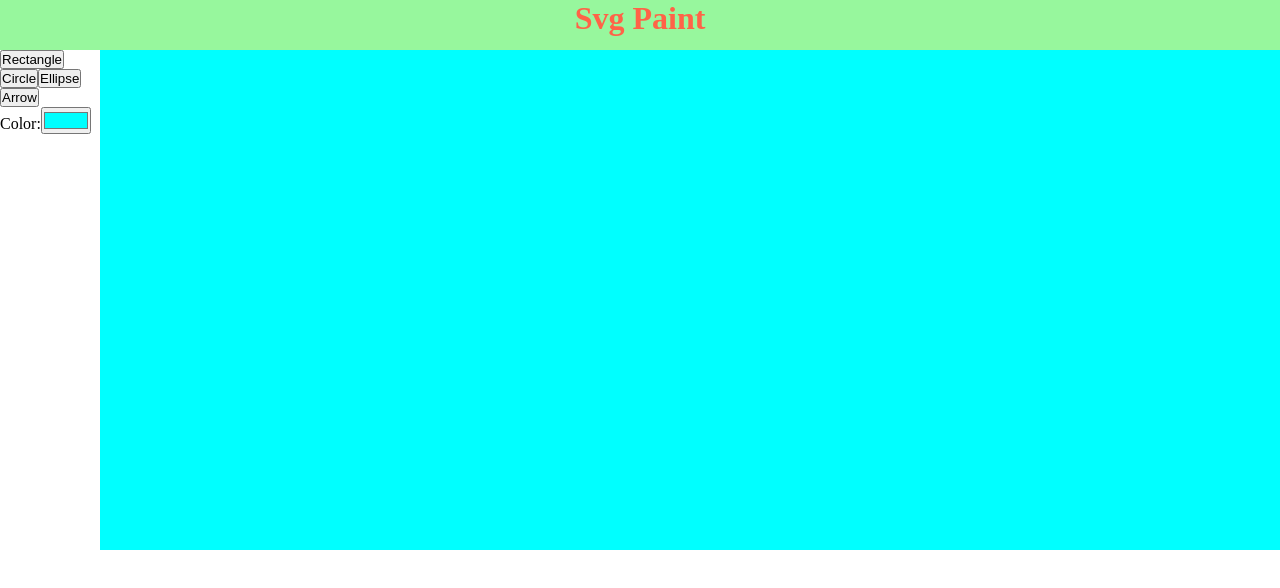
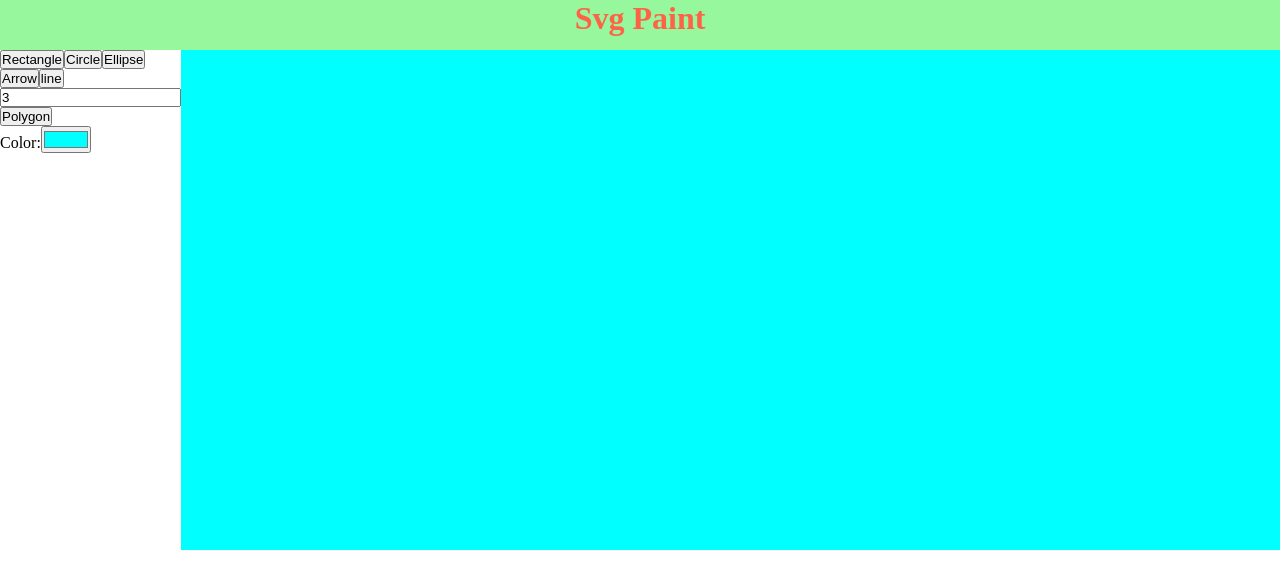
Before and after one commit to abhay18e/Svg-Paint-Reactjs, a React (Create React App) app: page / in a window 1280 px wide. Shown: the top 588 px of the page. Built offline with nearby package versions, Linux system fonts and the light colour scheme.

Commit message:
update....

```diff
--- a/src/App.js
+++ b/src/App.js
@@ -4,19 +4,21 @@ import DrawHandles from './component/draw-handles';
 import DrawShape from './component/draw-shape';
 import SidePanel from './component/side-panel';
 import rotatedVector from './util/rotate-vector';
-import customShape from './util/custom-shape';
+import shapeInfo from './util/shape-info';
 
 function App(){
   let [shapeList,setShapeList] = useState([])
   let [isDragging,setIsDragging] = useState(false)
   let [activShapeIndex,setActiveShapeIndex] = useState(null)
   let [activeHandle,setActiveHandle] = useState("")
+  let [activeLineHandleIndex,setActiveLineHandleIndex] = useState(0)
   let [backgroundColor,setBackgroundColor] = useState("#00ffff")
   let svgEl = useRef(null)
 
   function handlePointerUp(e){
     setIsDragging(false)
     setActiveHandle("")
+    setActiveLineHandleIndex(0)
   }
 
   function handlePointerMove(e){
@@ -45,7 +47,7 @@ function App(){
     let {x:pointerX,y:pointerY} = rotatedVector(cx,cy,pointer,-1*newShape.rotation)
 
     if(isDragging){
-
+       console.log(activeHandle)
       switch(activeHandle){
         case "bottom-right-handle":
           newShape.width  = Math.max( pointerX-newShape.x , MIN_WIDTH_HEIGHT)
@@ -64,6 +66,13 @@ function App(){
         case "rotate-handle":
           let radians = Math.atan2(pointerY-newShape.y,pointerX-newShape.x)
           newShape.rotation  = radians*180/Math.PI
+          break;
+        case "line-handle":
+          console.log(activeLineHandleIndex)
+          let newPoints = [...newShape.points]
+          newPoints[Number(activeLineHandleIndex)] = {x:pointer.x,y:pointer.y}
+          newShape.points = newPoints
+          break;
         default:
           break;
       }
@@ -73,21 +82,17 @@ function App(){
 
   }
 
-  function addShape(shapeType){
+  function addShape(shapeType,vertexCount=0){
 
-    setShapeList([...shapeList,{
-      type:shapeType,
-      x:100,
-      y:100,
-      width:100,
-      height:100,
-      fillColor:"#ff0000",
-      strokeColor:"#808080",
-      strokeWidth:2,
-      rotation:0
-    }])
+    if(shapeType === "line"){
+      setShapeList([...shapeList,shapeInfo.defaultLineDimension(shapeType)])
+    }else if(shapeType === "polygon"){
+      setShapeList([...shapeList,shapeInfo.defaultPolygonDimension(shapeType,vertexCount)])
+    }else {
+      setShapeList([...shapeList,shapeInfo.defaultSquareDimension(shapeType)])
+    }
     setActiveShapeIndex(shapeList.length)
-
+    return
   }
 
   function updateShapeList(shape){
@@ -97,8 +102,6 @@ function App(){
   }
 
   function handleCLick(e){
-    console.log(e.target)
-
     if(e.target.id === "outer-container" || e.target.id === "svg-container"){
       setActiveShapeIndex(null)
     }
@@ -127,6 +130,7 @@ function App(){
       onTouchEnd={handlePointerUp}
       >
 
+
        {
        shapeList.map((shape,index)=>
           <DrawShape
@@ -142,6 +146,7 @@ function App(){
         shape={shapeList[activShapeIndex]}
         setIsDragging={setIsDragging}
         setActiveHandle={setActiveHandle}
+        setActiveLineHandleIndex={setActiveLineHandleIndex}
         />
        }
       </svg>
--- a/src/component/draw-handles.js
+++ b/src/component/draw-handles.js
@@ -1,6 +1,6 @@
 import rotateVector from "../util/rotate-vector"
 
-function DrawHandles({shape,setIsDragging,setActiveHandle}){
+function DrawHandles({shape,setIsDragging,setActiveHandle,setActiveLineHandleIndex}){
     let bottomRightHandle = true
     let widthHandle = true
     let heightHandle = true
@@ -44,11 +44,30 @@ function DrawHandles({shape,setIsDragging,setActiveHandle}){
       }
     }
 
-    function handleDown(e){
+    function handleDown(e,lineHandleIndex){
       setIsDragging(true)
-      setActiveHandle(e.target.id)
+      setActiveHandle(e.target.classList[0])
+      setActiveLineHandleIndex(lineHandleIndex)
     }
 
+
+
+    if(shape.type === "line" || shape.type === "polygon"){
+      return <>
+      {
+        shape.points.map((point,i)=>{
+          return <circle
+          cx={point.x}
+          cy={point.y}
+          r={radius}
+          class={`line-handle`}
+          onMouseDown={(e)=>handleDown(e,i)}
+          onTouchStart={(e)=>handleDown(e,i)}
+          />
+        })
+      }
+      </>
+    }
 
 
     return(
@@ -59,7 +78,7 @@ function DrawHandles({shape,setIsDragging,setActiveHandle}){
         cy={rotateVector(cx,cy,handles.rotate,shape.rotation).y}
         r={radius}
         style={style}
-        id='rotate-handle'
+        class='rotate-handle'
         onMouseDown={handleDown}
         onTouchStart={handleDown}
         />
@@ -70,7 +89,7 @@ function DrawHandles({shape,setIsDragging,setActiveHandle}){
         cy={rotateVector(cx,cy,handles.middle,shape.rotation).y}
         r={radius}
         style={style}
-        id='middle-handle'
+        class='middle-handle'
         onMouseDown={handleDown}
         onTouchStart={handleDown}
          />
@@ -81,7 +100,7 @@ function DrawHandles({shape,setIsDragging,setActiveHandle}){
       cy={rotateVector(cx,cy,handles.bottomRight,shape.rotation).y}
       r={radius}
       style={style}
-      id='bottom-right-handle'
+      class='bottom-right-handle'
       onMouseDown={handleDown}
       onTouchStart={handleDown}
       />
@@ -94,7 +113,7 @@ function DrawHandles({shape,setIsDragging,setActiveHandle}){
       onTouchStart={handleDown}
       r={radius}
       style={style}
-      id='width-handle'
+      class='width-handle'
       />
      }
      {
@@ -105,7 +124,7 @@ function DrawHandles({shape,setIsDragging,setActiveHandle}){
       style={style}
       onMouseDown={handleDown}
       onTouchStart={handleDown}
-      id="height-handle"
+      class="height-handle"
       />
      }
       </>
--- a/src/component/draw-shape.js
+++ b/src/component/draw-shape.js
@@ -1,11 +1,11 @@
-import customShape from "../util/custom-shape";
+import shapeInfo from "../util/shape-info";
 
 function DrawShape({shape,index,setActiveShapeIndex}){
 
-    let cx = shape.x + shape.width/2;
-    let cy = shape.y + shape.height/2;
-    let rx = shape.width/2;
-    let ry = shape.height/2;
+    let cx = shape.x + shape.width/2 ||0;
+    let cy = shape.y + shape.height/2 ||0;
+    let rx = shape.width/2 ||0;
+    let ry = shape.height/2 ||0;
 
     let style = {
         transform:`rotate(${shape.rotation}deg)`,
@@ -52,9 +52,9 @@ function DrawShape({shape,index,setActiveShapeIndex}){
         />
         break;
       case "arrow":
-        let points = customShape.arrow.getPoints(shape)
+        let arrowPoints = shapeInfo.customShape.arrow.getPoints(shape)
         return  <polygon
-            points={points}
+            points={arrowPoints}
             fill={shape.fillColor}
             style={style}
             stroke={shape.strokeColor}
@@ -62,6 +62,26 @@ function DrawShape({shape,index,setActiveShapeIndex}){
             onClick={() => setActiveShapeIndex(index)}
           />
           break;
+        case "line":
+          return <line
+            x1={shape.points[0].x}
+            y1={shape.points[0].y}
+            x2={shape.points[1].x}
+            y2={shape.points[1].y}
+            stroke={shape.strokeColor}
+            strokeWidth={shape.strokeWidth}
+            onClick={() => setActiveShapeIndex(index)}
+            />
+          break;
+        case "polygon":
+          let points = shape.points.map(pt=>`${pt.x} ${pt.y}`)
+          return <polygon
+            points={points}
+            fill={shape.fillColor}
+            stroke={shape.strokeColor}
+            strokeWidth={shape.strokeWidth}
+            onClick={() => setActiveShapeIndex(index)}
+            />
       default:
         return null
         break;
--- a/src/component/side-panel.js
+++ b/src/component/side-panel.js
@@ -1,4 +1,11 @@
+import { useState } from 'react'
 function SidePanel({addShape,shape,updateShapeList,backgroundColor,setBackgroundColor}){
+  const [vertexCount,setVertexCount] = useState(3)
+
+  const handleVertexCount = (e)=>{
+      const value =Number(e.target.value)
+      value >= 3 ? setVertexCount(value) : setVertexCount(3)
+  }
 
    const handleColor = (fillColor)=>{
     let newShape = {...shape}
@@ -36,6 +43,13 @@ function SidePanel({addShape,shape,updateShapeList,backgroundColor,setBackground
         <button onClick={()=>addShape("arrow")}>
          Arrow
         </button>
+        <button onClick={()=>addShape("line")}>
+          line
+          </button>
+          <input type='number' value={vertexCount} onChange={handleVertexCount} />
+          <button onClick={()=>addShape("polygon",vertexCount)}>
+            Polygon
+            </button>
         </div>
 
         <div>
--- a/src/util/custom-shape.js
+++ /dev/null
@@ -1,22 +0,0 @@
-export default {
-    "arrow":
-    {
-        getPoints : (shape)=>{
-            const {x,y,width:w,height:h} = shape
-            const A1 = 0.35
-            const A2 = 0.65
-            const B1 = 0.65
-            const C1 = 0.5
-
-            let x1 = x      , y1 = y+h*A1
-            let x2 = x+w*B1 , y2 = y+h*A1
-            let x3 = x+w*B1 , y3 = y
-            let x4 = x+w    , y4 = y+h*C1
-            let x5 = x+w*B1 , y5 = y+h
-            let x6 = x+w*B1 , y6 = y+h*A2
-            let x7 = x      , y7 = y+h*A2
-            return `${x1},${y1} ${x2},${y2} ${x3},${y3} ${x4},${y4} ${x5},${y5} ${x6},${y6} ${x7},${y7}`
-        }
-    },
-
-}
--- /dev/null
+++ b/src/util/shape-info.js
@@ -0,0 +1,65 @@
+const shapeInfo = {
+    "defaultSquareDimension":(shapeType)=>{
+       return {
+        type:shapeType,
+        x:100,
+        y:100,
+        width:100,
+        height:100,
+        fillColor:"#ff0000",
+        strokeColor:"#808080",
+        strokeWidth:2,
+        rotation:0}
+      },
+
+      "defaultLineDimension":(shapeType)=>{
+        return{
+            type:shapeType,
+            points : [{x:100,y:100},{x:200,y:200}],
+            strokeColor:"#808080",
+            strokeWidth:2,
+        }
+      },
+
+      "defaultPolygonDimension":(shapeType,vertexCount)=>{
+         //with center 100 100 and radius 100 get me vertexCount points on circle
+         let points = []
+         for(let i=0;i<vertexCount;i++){
+             let angle = (2*Math.PI*i)/vertexCount
+             let x = 100 + 100*Math.cos(angle)
+             let y = 100 + 100*Math.sin(angle)
+             points.push({x,y})
+         }
+        return {
+            type:shapeType,
+            points,
+            fillColor:"#ff0000",
+            strokeColor:"#808080",
+            strokeWidth:2,
+        }
+      },
+
+   //------------------------------------
+    "customShape":{
+        "arrow":{
+                getPoints : (shape)=>{
+                    const {x,y,width:w,height:h} = shape
+                    const A1 = 0.35
+                    const A2 = 0.65
+                    const B1 = 0.65
+                    const C1 = 0.5
+
+                    let x1 = x      , y1 = y+h*A1
+                    let x2 = x+w*B1 , y2 = y+h*A1
+                    let x3 = x+w*B1 , y3 = y
+                    let x4 = x+w    , y4 = y+h*C1
+                    let x5 = x+w*B1 , y5 = y+h
+                    let x6 = x+w*B1 , y6 = y+h*A2
+                    let x7 = x      , y7 = y+h*A2
+                    return `${x1},${y1} ${x2},${y2} ${x3},${y3} ${x4},${y4} ${x5},${y5} ${x6},${y6} ${x7},${y7}`
+                }
+            },
+
+},
+}
+export default shapeInfo;
```
